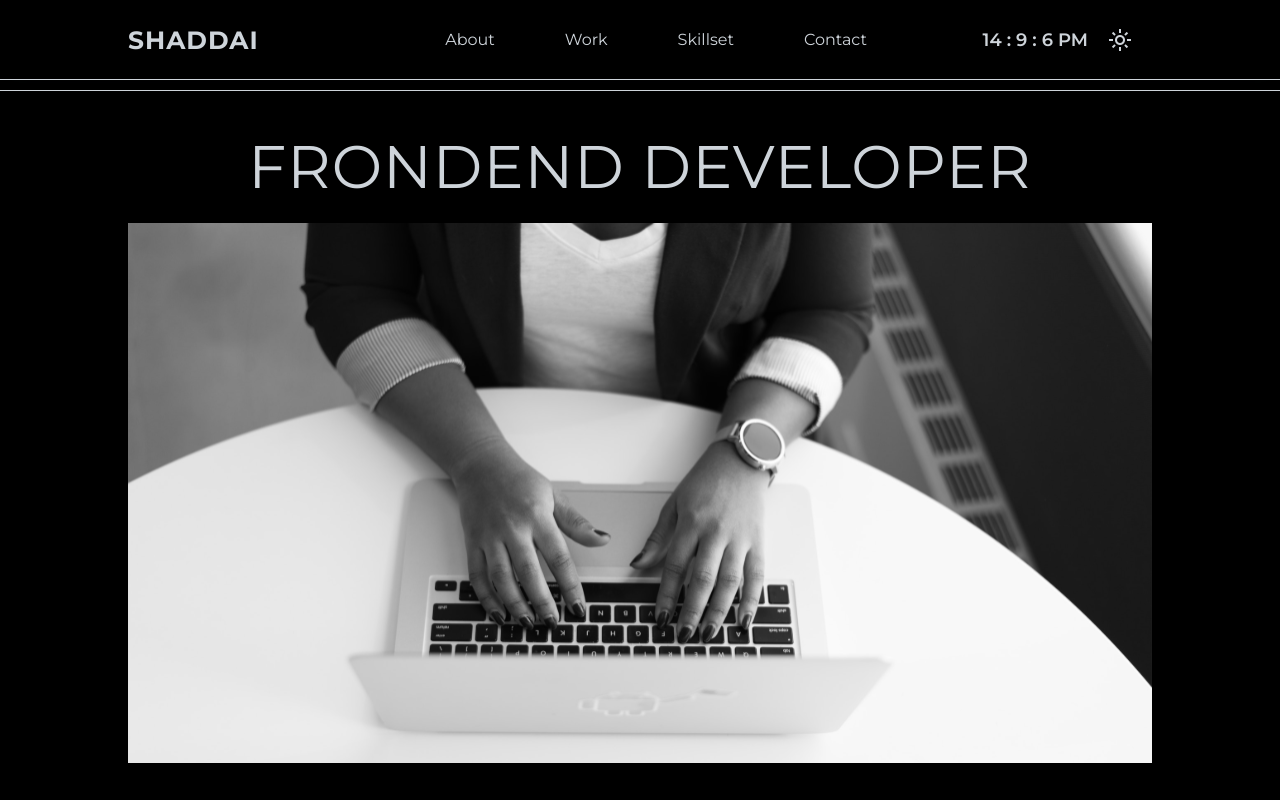
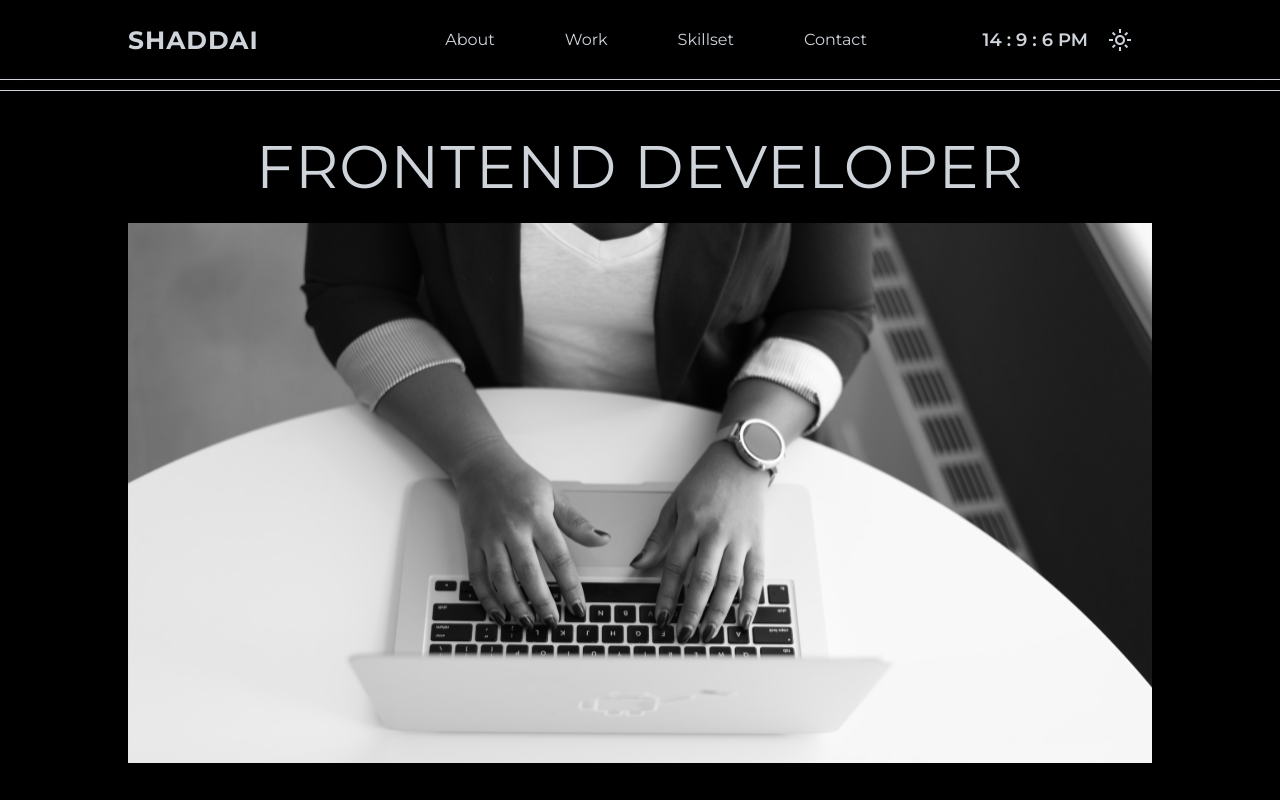
Before and after one commit to Linushaddai99/New-portfolio, a React (Vite) app: page / in a window 1280 px wide. Shown: the top 800 px of the page. Built offline with nearby package versions, Linux system fonts and the light colour scheme.

Commit message:
new updates

```diff
--- a/index.html
+++ b/index.html
@@ -2,7 +2,7 @@
 <html lang="en">
   <head>
     <meta charset="UTF-8" />
-    <link rel="icon" type="image/svg+xml" href="/vite.svg" />
+    <link rel="icon" type="image/svg+xml" href="./src/assets/display-photo.svg" />
     <meta name="viewport" content="width=device-width, initial-scale=1.0" />
     <title>Vite + React</title>
     <link rel="stylesheet" href="https://fonts.googleapis.com/css2?family=Material+Symbols+Outlined:opsz,wght,FILL,GRAD@48,400,0,0" />
--- a/src/components/Home.jsx
+++ b/src/components/Home.jsx
@@ -10,7 +10,7 @@ const Home = () => {
   return (
     <div className="container body">
         <div className="display-photo">
-            <h1>FRONDEND DEVELOPER</h1>
+            <h1>FRONTEND DEVELOPER</h1>
             <div className='typing-photo'>
                 <img src={displayPhoto} alt="" />
             </div>
```
